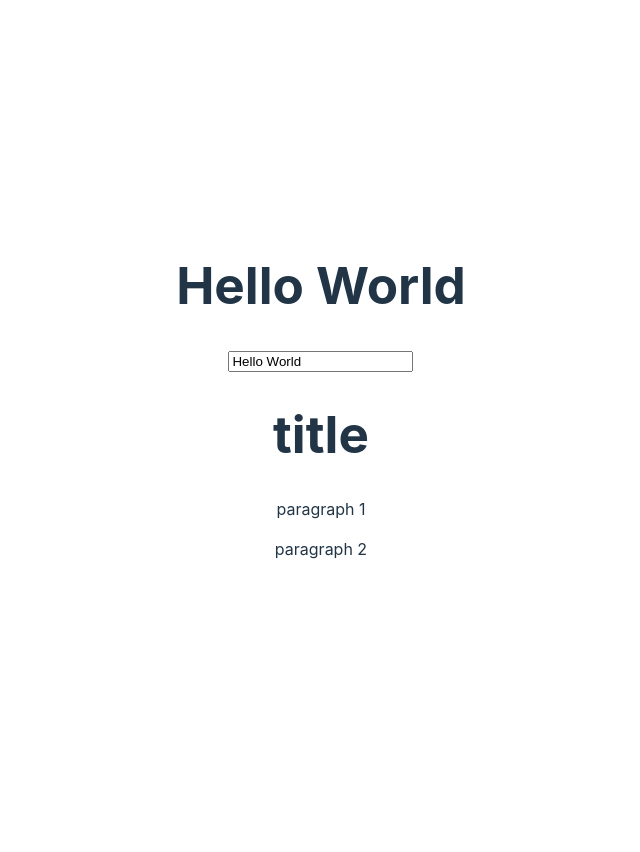
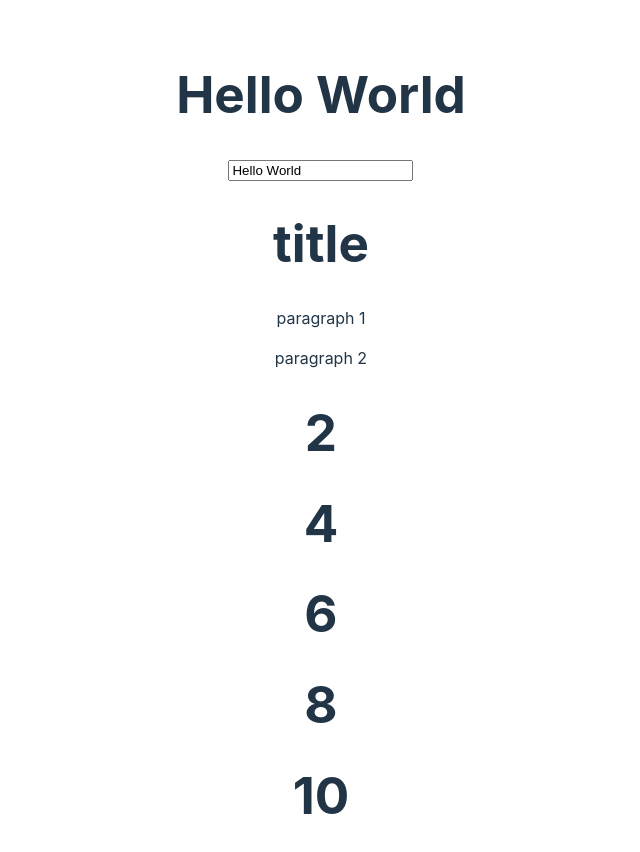
Before and after one commit to arahimcse/vueschoolsPractice, a Vue app: page / in a window 1280 px wide. Shown: the top 852 px of the page, without its empty margins (319-959 px from the left). Before the commit the page ends 800 px from the top, so only its background shows below. Built offline with nearby package versions, Linux system fonts and the light colour scheme.

Commit message:
v-if can be used into v-for loop as child element

```diff
--- a/src/App.vue
+++ b/src/App.vue
@@ -13,7 +13,15 @@ const msg = ref("Hello World")
 
 
   <h5 v-show="false">v show text</h5>
+
+ <span v-for="item in 10">
+  <h1 v-if="item%2==0"> {{ item  }}</h1>
+ </span>
+
+
 </template>
+
+
 
 <style scoped>
 
```
